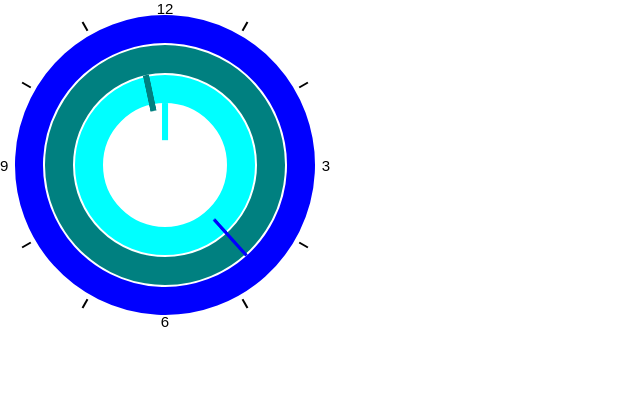
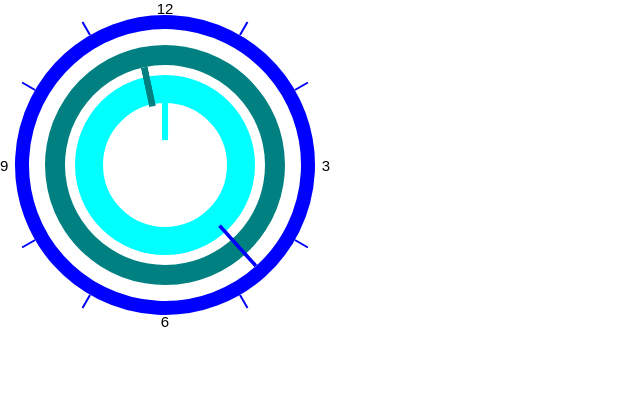
Before and after one commit to Sylvie-B/canvasClock, a plain HTML site: page index.html in a window 1280 px wide. Shown: the whole page, without its empty margins (0-640 px from the left). Drawn offline with Linux system fonts and the light colour scheme.

Commit message:
canvas clock

```diff
--- a/appTest.js
+++ b/appTest.js
@@ -1,23 +1,6 @@
 let frameSec = document.getElementById('frameSec');
-frameSec.style.border = '28px solid blue';
-frameSec.style.borderRadius = '50%';
-frameSec.style.width = '300px';
-frameSec.style.height = '300px';
-frameSec.style.margin = '15px';
-
 let frameMin = document.getElementById('frameMin');
-frameMin.style.border = '28px solid teal';
-frameMin.style.borderRadius = '50%';
-frameMin.style.width = '240px';
-frameMin.style.height = '240px';
-frameMin.style.margin = '45px';
-
 let frameHour = document.getElementById('frameHour');
-frameHour.style.border = '28px solid cyan'
-frameHour.style.borderRadius = '50%';
-frameHour.style.width = '180px';
-frameHour.style.height = '180px';
-frameHour.style.margin = '75px';
 
 let rectSec = frameSec.getContext('2d');
 rectSec.fillStyle = 'blue';
--- a/style.css
+++ b/style.css
@@ -8,6 +8,31 @@ html {
     font-size: 62.5%;
     font-family: sans-serif;
     color: black;
+}
+
+#frameHour, #frameMin, #frameSec {
+    border-radius: 50%;
+}
+
+#frameHour {
+    margin: 75px;
+    border: 28px solid cyan;
+    width: 180px;
+    height: 180px;
+}
+
+#frameMin {
+    margin: 45px;
+    border: 20px solid teal;
+    width: 240px;
+    height: 240px;
+}
+
+#frameSec {
+    margin: 15px;
+    border: 14px solid blue;
+    width: 300px;
+    height: 300px;
 }
 
 #container, #frameNum, #frameLine, #frameLine2 {
@@ -46,8 +71,7 @@ html {
 
 #line1, #line7, #line2, #line8 {
     width: 2px;
-    height: 10px;
-    background-color: black;
+    height: 15px;
 }
 
 #frame9, #horiz30, #horiz-30 {
@@ -55,7 +79,10 @@ html {
 }
 
 #line4, #line10, #line5, #line11 {
-    width: 10px;
+    width: 15px;
     height: 2px;
-    background-color: black;
 }
+
+#line1, #line7, #line2, #line8, #line4, #line10, #line5, #line11 {
+    background-color: blue;
+}
```
